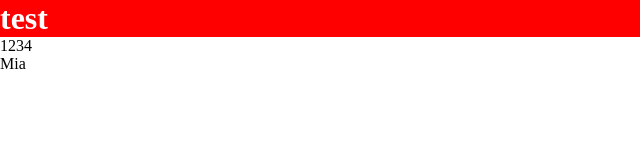
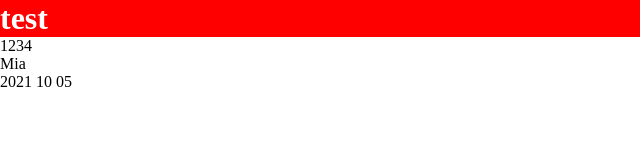
Before and after one commit to sabala36mia/PROJECT, a plain HTML site: page index.html in a window 1280 px wide. Shown: the full height of the page, 0-640 px from the left. Drawn offline with Linux system fonts and the light colour scheme.

Commit message:
新增日期

```diff
--- a/index.html
+++ b/index.html
@@ -13,5 +13,6 @@
     <h1>test</h1>
     <p>1234</p>
     <p>Mia</p>
+    <p>2021 10 05</p>
 </body>
 </html>
```
